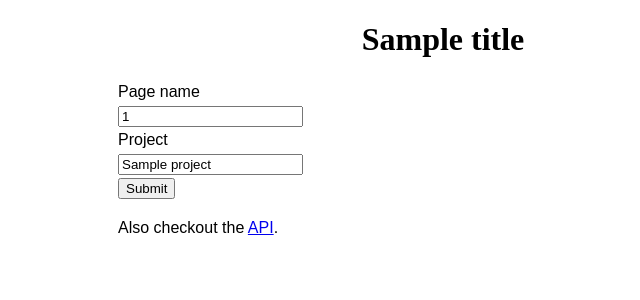
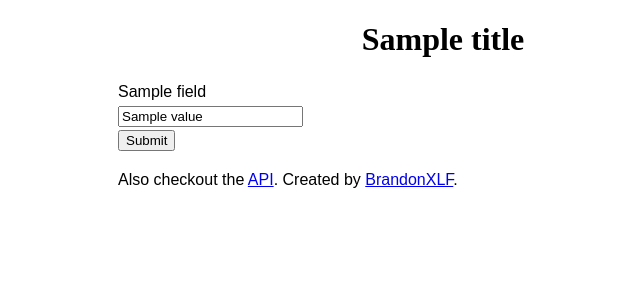
Before and after one commit to BrandonXLF/linkcount, a Flask app: template templates/main.html in a window 1280 px wide. Shown: the top 300 px of the page, without its empty margins (197-837 px from the left). Run offline with Flask 2, Linux system fonts and the light colour scheme; the template is opened without the code that fills it: most values are stand-ins (such as "Sample title", 1, 10 or a date in 2020); some libraries are stand-ins or nearby versions.

Commit message:
Use more for loops in main.html, simplify output

```diff
--- a/app.py
+++ b/app.py
@@ -32,15 +32,16 @@ class Fetcher:
 		self.namespace = namespace
 		self.title = title
 
-	def fetch(self, table, ns_key, title_key, no_redirects = False):
+	def fetch(self, table, ns_key, title_key, no_indirects = False):
 		self.cur.execute(
 			'SELECT COUNT(*) FROM %s WHERE %s=%%s AND %s=%%s'
 			% (table, ns_key, title_key),
 			(self.namespace, self.title)
 		)
+
 		count = self.cur.fetchone()[0]
 
-		if not no_redirects:
+		if not no_indirects:
 			self.cur.execute(
 				'SELECT COUNT(*) FROM redirect '
 				'JOIN page ON rd_from=page_id '
@@ -50,20 +51,23 @@ class Fetcher:
 				(self.namespace, self.title)
 			)
 
-			redirectcount = self.cur.fetchone()[0]
-			return (count, count + redirectcount)
+			return {
+				'direct': count,
+				'all': count + self.cur.fetchone()[0]
+			}
 
 		return count
 
-	def fetch_wo_ns(self, table, to_key, no_redirects = False):
+	def fetch_wo_ns(self, table, to_key, no_indirects = False):
 		self.cur.execute(
 			'SELECT COUNT(*) FROM %s WHERE %s=%%s'
 			% (table, to_key),
 			(self.title,)
 		)
+
 		count = self.cur.fetchone()[0]
 
-		if not no_redirects:
+		if not no_indirects:
 			self.cur.execute(
 				'SELECT COUNT(*) FROM redirect '
 				'JOIN page ON rd_from=page_id '
@@ -71,8 +75,14 @@ class Fetcher:
 				'WHERE rd_namespace=%%s AND rd_title=%%s'
 				% (table, to_key), (self.namespace, self.title)
 			)
-			redirectcount = self.cur.fetchone()[0]
-			return (count, count + redirectcount)
+
+			indirectcount = self.cur.fetchone()[0]
+
+			return {
+				'direct': count,
+				'indirect': indirectcount,
+				'all': count + indirectcount
+			}
 
 		return count
 
@@ -152,37 +162,14 @@ def main():
 	cur.execute('USE %s_p' % dbname)
 
 	fetcher = Fetcher(cur, namespace, title)
-	total = [0, 0]
-
 	pagelinks = fetcher.fetch('pagelinks', 'pl_namespace', 'pl_title')
-	total[0] += pagelinks[0]
-	total[1] += pagelinks[1]
-
+	# Don't count double redirects, redirects are included in pagelinks
 	redirects = fetcher.fetch('redirect', 'rd_namespace', 'rd_title', True)
-	total[0] += redirects
-	total[1] += redirects
-	# Don't count double redirects
-
-	wikilinks = (pagelinks[0] - redirects, pagelinks[1] - redirects)
-
+	wikilinks = {'direct': pagelinks['direct'] - redirects, 'all': pagelinks['all'] - redirects}
 	transclusions = fetcher.fetch('templatelinks', 'tl_namespace', 'tl_title')
-	total[0] += transclusions[0]
-	total[1] += transclusions[1]
-
-	filelinks = False
-
-	if namespace == 6:
-		filelinks = fetcher.fetch_wo_ns('imagelinks', 'il_to', True)
-		total[0] += filelinks
-		total[1] += filelinks
-		# Images links from redirects are also added to the imagelinks table under the redirect target
-
-	categorylinks = False
-
-	if namespace == 14:
-		categorylinks = fetcher.fetch_wo_ns('categorylinks', 'cl_to')
-		total[0] += categorylinks[0]
-		total[1] += categorylinks[1]
+	# Images links from redirects are also added to the imagelinks table under the redirect target
+	filelinks = fetcher.fetch_wo_ns('imagelinks', 'il_to', True) if namespace == 6 else None
+	categorylinks = fetcher.fetch_wo_ns('categorylinks', 'cl_to') if namespace == 14 else None
 
 	cur.close()
 	db.close()
@@ -192,18 +179,56 @@ def main():
 		'page': page,
 		'project': project,
 		'results': True,
-		'total': total,
-		'pagelinks': pagelinks,
+		'filelinks': filelinks,
+		'categorylinks': categorylinks,
 		'wikilinks': wikilinks,
 		'redirects': redirects,
 		'transclusions': transclusions,
-		'filelinks': filelinks,
-		'categorylinks': categorylinks,
 	}
 
 @app.route('/', methods=['GET'])
 def index():
-	return render_template('main.html', **main())
+	data = main()
+
+	return render_template(
+		'main.html',
+		title = data['title'],
+		errors = data.get('errors'),
+		fields = [
+			{
+				'name': 'page',
+				'label': 'Page Name',
+				'value': data.get('page', '')
+			},
+			{
+				'name': 'project',
+				'label': 'Project',
+				'value': data.get('project', '')
+			}
+		],
+		values = [
+			{
+				'name': 'File links',
+				'value': data['filelinks']
+			},
+			{
+				'name': 'Category links',
+				'value': data['categorylinks']
+			},
+			{
+				'name': 'Wikilinks',
+				'value': data['wikilinks']
+			},
+			{
+				'name': 'Redirects',
+				'value': data['redirects']
+			},
+			{
+				'name': 'Transclusions',
+				'value': data['transclusions']
+			}
+		] if data['results'] else None
+	)
 
 @app.route('/api', methods=['GET'])
 def api():
@@ -212,15 +237,7 @@ def api():
 
 	def add_item(name):
 		if data[name]:
-			output[name] = data[name][0]
-
-	def add_single_item(name):
-		if data[name]:
 			output[name] = data[name]
-
-	def add_redirect_item(name):
-		if data[name]:
-			output['withredirects'][name] = data[name][1]
 
 	if 'page' not in data and 'project' not in data:
 		return render_template(
@@ -236,20 +253,11 @@ def api():
 	if 'errors' in data:
 		output['errors'] = data['errors']
 	else:
-		add_item('total')
-		add_single_item('filelinks')
+		add_item('filelinks')
 		add_item('categorylinks')
-		add_item('pagelinks')
 		add_item('wikilinks')
-		add_single_item('redirects')
+		add_item('redirects')
 		add_item('transclusions')
-
-		output['withredirects'] = OrderedDict()
-		add_redirect_item('total')
-		add_redirect_item('categorylinks')
-		add_redirect_item('pagelinks')
-		add_redirect_item('wikilinks')
-		add_redirect_item('transclusions')
 
 	return json.dumps(output)
 
--- a/static/main.css
+++ b/static/main.css
@@ -8,7 +8,7 @@ main > * {
 	margin-bottom: 1em;
 }
 .out {
-    box-sizing: border-box;
+	box-sizing: border-box;
 	padding: 0.25em 0;
 	text-align: center;
 	font-size: 125%;
--- a/templates/main.html
+++ b/templates/main.html
@@ -10,50 +10,30 @@
 		<h1>{{title}}</h1>
 		<main>
 			<form>
+				{% for field in fields %}
 					<div class="oo-ui-layout oo-ui-labelElement oo-ui-fieldLayout oo-ui-fieldLayout-align-top">
 						<div class="oo-ui-fieldLayout-body">
 							<span class="oo-ui-fieldLayout-header">
-							<label class="oo-ui-labelElement-label" for="page">Page name</label>
+								<label class="oo-ui-labelElement-label" for="{{field.name}}">{{field.label}}</label>
 							</span>
 							<div class="oo-ui-fieldLayout-field">
 								<div class="oo-ui-widget oo-ui-widget-enabled oo-ui-inputWidget oo-ui-textInputWidget oo-ui-textInputWidget-type-text">
-								<input type="text" class="oo-ui-inputWidget-input" value="{{page}}" name="page" id="page">
+									<input type="text" class="oo-ui-inputWidget-input" value="{{field.value}}" name="{{field.name}}" id="{{field.name}}">
 								</div>
 							</div>
 						</div>
 					</div>
-				{% if errors and 'page' in errors %}
+					{% if errors and field.name in errors %}
 						<div class="oo-ui-layout oo-ui-labelElement oo-ui-fieldLayout oo-ui-fieldLayout-align-top">
 							<div class="oo-ui-fieldLayout-body">
 								<div class="oo-ui-widget oo-ui-widget-enabled oo-ui-labelElement oo-ui-flaggedElement-error oo-ui-iconElement oo-ui-messageWidget">
 									<span class="oo-ui-iconElement-icon oo-ui-icon-error oo-ui-image-error"></span>
-								<span class="oo-ui-labelElement-label">{{errors.page}}</span>
+									<span class="oo-ui-labelElement-label">{{errors[field.name]}}</span>
 								</div>
 							</div>
 						</div>
 					{% endif %}
-				<div class="oo-ui-layout oo-ui-labelElement oo-ui-fieldLayout oo-ui-fieldLayout-align-top">
-					<div class="oo-ui-fieldLayout-body">
-						<span class="oo-ui-fieldLayout-header">
-							<label class="oo-ui-labelElement-label" for="project">Project</label>
-						</span>
-						<div class="oo-ui-fieldLayout-field">
-							<div class="oo-ui-widget oo-ui-widget-enabled oo-ui-inputWidget oo-ui-textInputWidget oo-ui-textInputWidget-type-text">
-								<input type="text" class="oo-ui-inputWidget-input" placeholder="en.wikipedia.org" value="{{project}}" name="project" id="project">
-							</div>
-						</div>
-					</div>
-				</div>
-				{% if errors and 'project' in errors %}
-					<div class="oo-ui-layout oo-ui-labelElement oo-ui-fieldLayout oo-ui-fieldLayout-align-top">
-						<div class="oo-ui-fieldLayout-body">
-							<div class="oo-ui-widget oo-ui-widget-enabled oo-ui-labelElement oo-ui-flaggedElement-error oo-ui-iconElement oo-ui-messageWidget">
-								<span class="oo-ui-iconElement-icon oo-ui-icon-error oo-ui-image-error"></span>
-								<span class="oo-ui-labelElement-label">{{errors.project}}</span>
-							</div>
-						</div>
-					</div>
-				{% endif %}
+				{% endfor %}
 				<div class="oo-ui-layout oo-ui-labelElement oo-ui-fieldLayout oo-ui-fieldLayout-align-top">
 					<div class="oo-ui-fieldLayout-body">
 						<span class="oo-ui-widget oo-ui-widget-enabled oo-ui-inputWidget oo-ui-buttonElement oo-ui-buttonElement-framed oo-ui-labelElement oo-ui-flaggedElement-primary oo-ui-flaggedElement-progressive oo-ui-buttonInputWidget">
@@ -64,76 +44,36 @@
 					</div>
 				</div>
 			</form>
-			{% if results %}
+			{% if values %}
 				<div>
+					{% for value in values %}
+						{% if value.value is mapping %}
+							<div class="out left">
 								<div>
-						<div id="total" class="out">
-							<div>
-								<div>Total links</div>
-								<div class="num">{{total[0]|sepnum}}</div>
-								<div>(<b>{{total[1]|sepnum}}</b> counting redirects<sup>1</sup>)</div>
+									<div>Direct {{value.name.lower()}}</div>
+									<div class="num">{{value.value.direct|sepnum}}</div>
 								</div>
 							</div>
-					</div>
-					{% if filelinks %}
-						<div id="filelinks" class="out">
+							<div class="out right">
 								<div>
-								<div>File links</div>
-								<div class="num">{{filelinks|sepnum}}</div>
+									<div>All {{value.name.lower()}}</div>
+									<div class="num">{{value.value.all|sepnum}}</div>
 								</div>
 							</div>
-					{% elif categorylinks %}
-						<div id="categorylinks" class="out">
+							<div style="clear:both;"></div>
+						{% elif value.value is integer %}
+							<div class="out">
 								<div>
-								<div>Category links</div>
-								<div class="num">{{categorylinks[0]|sepnum}}</div>
-								<div>(<b>{{categorylinks[1]|sepnum}}</b> counting redirects<sup>1</sup>)</div>
+									<div>{{value.name.capitalize()}}</div>
+									<div class="num">{{value.value|sepnum}}</div>
 								</div>
 							</div>
 						{% endif %}
-					<div id="pagelinks" class="out left">
-						<div>
-							<div>Pagelinks<sup>2</sup></div>
-							<div class="num">{{pagelinks[0]|sepnum}}</div>
-							<div>(<b>{{pagelinks[1]|sepnum}}</b> counting redirects<sup>1</sup>)</div>
-						</div>
-					</div>
-					<div id="wikilinks" class="out right">
-						<div>
-							<div>Wikilinks</div>
-							<div class="num">{{wikilinks[0]|sepnum}}</div>
-							<div>(<b>{{wikilinks[1]|sepnum}}</b> counting redirects<sup>1</sup>)</div>
-						</div>
-					</div>
-					<div style="clear:both;"></div>
-					<div id="transclusions" class="out left">
-						<div>
-							<div>Transclusions</div>
-							<div class="num">{{transclusions[0]|sepnum}}</div>
-							<div>(<b>{{transclusions[1]|sepnum}}</b> counting redirects<sup>1</sup>)</div>
-						</div>
-					</div>
-					<div id="redirects" class="out right">
-						<div>
-							<div>Redirects</div>
-							<div class="num">{{redirects|sepnum}}</div>
-							<br>
-						</div>
-					</div>
-					<div style="clear:both;"></div>
+					{% endfor %}
 				</div>
 			{% endif %}
 			<footer>
-				{% if results %}
-					<details>
-						<summary>Notes</summary>
-						<ol>
-							<li>Counting links to pages that redirect to this page</li>
-							<li>Pagelinks includes both wikilinks and redirects</li>
-						</ol>
-					</details>
-				{% endif %}
-				Also checkout the <a href="{{url_for('api')}}">API</a>.
+				Also checkout the <a href="{{url_for('api')}}">API</a>. Created by <a href="https://en.wikipedia.org/wiki/User:BrandonXLF">BrandonXLF</a>.
 			</footer>
 		</main>
 	</body>
```
Lines whose indentation alone changed are shown as unchanged.
